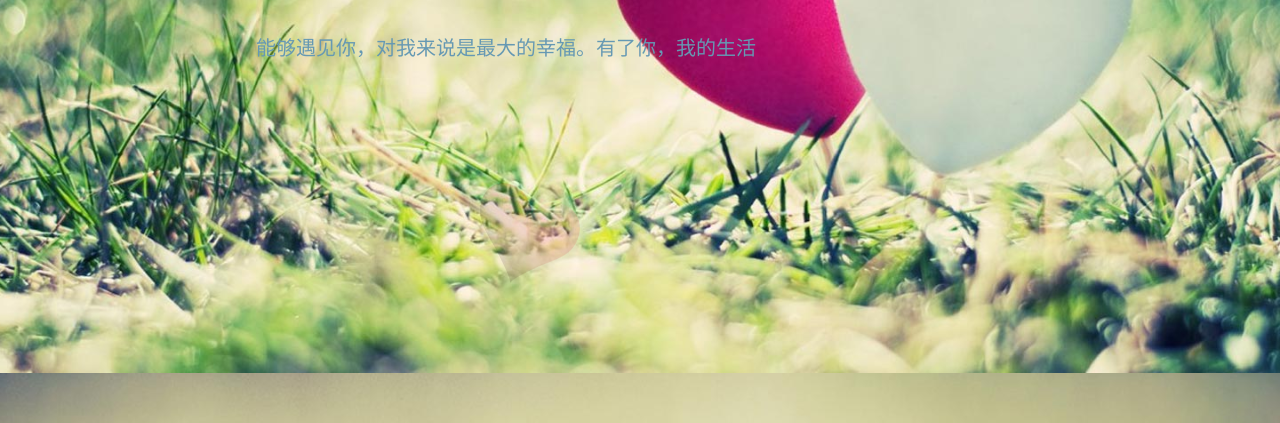
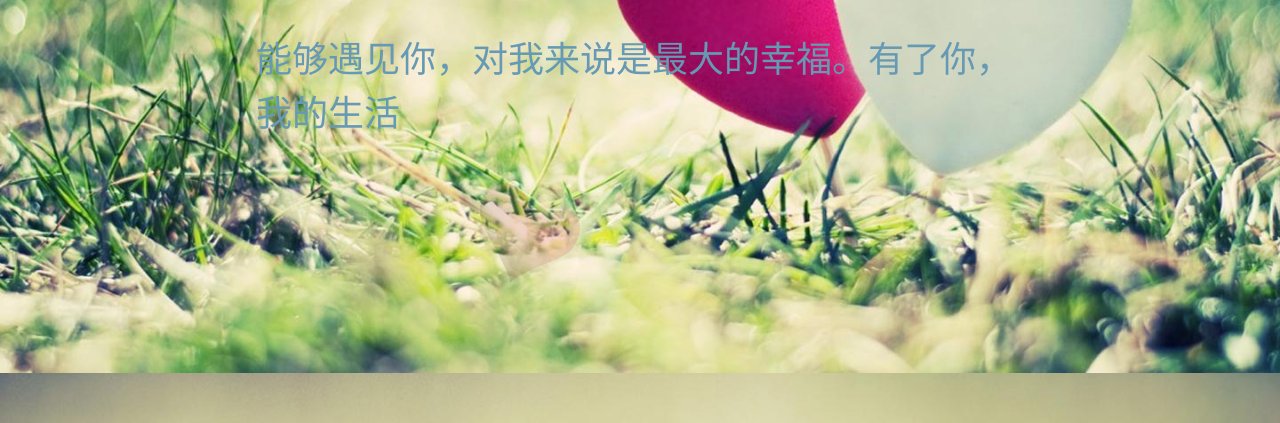
Before and after one commit to yushusheng/Love, a plain HTML site: page index.html in a window 1280 px wide. Shown: the part 427-850 px from the top of the page. Drawn offline with Linux system fonts and the light colour scheme.

Commit message:
Update index.html

```diff
--- a/index.html
+++ b/index.html
@@ -81,8 +81,8 @@
 			width:60%;
 			margin:0 auto;
 			margin-top:-60px;
-			font-size:20px;
-			line-height:30px;
+			font-size:36px;
+			line-height:1.5;
 			font-weight:500;
 			animation:color 10s linear infinite;
 			}
```
